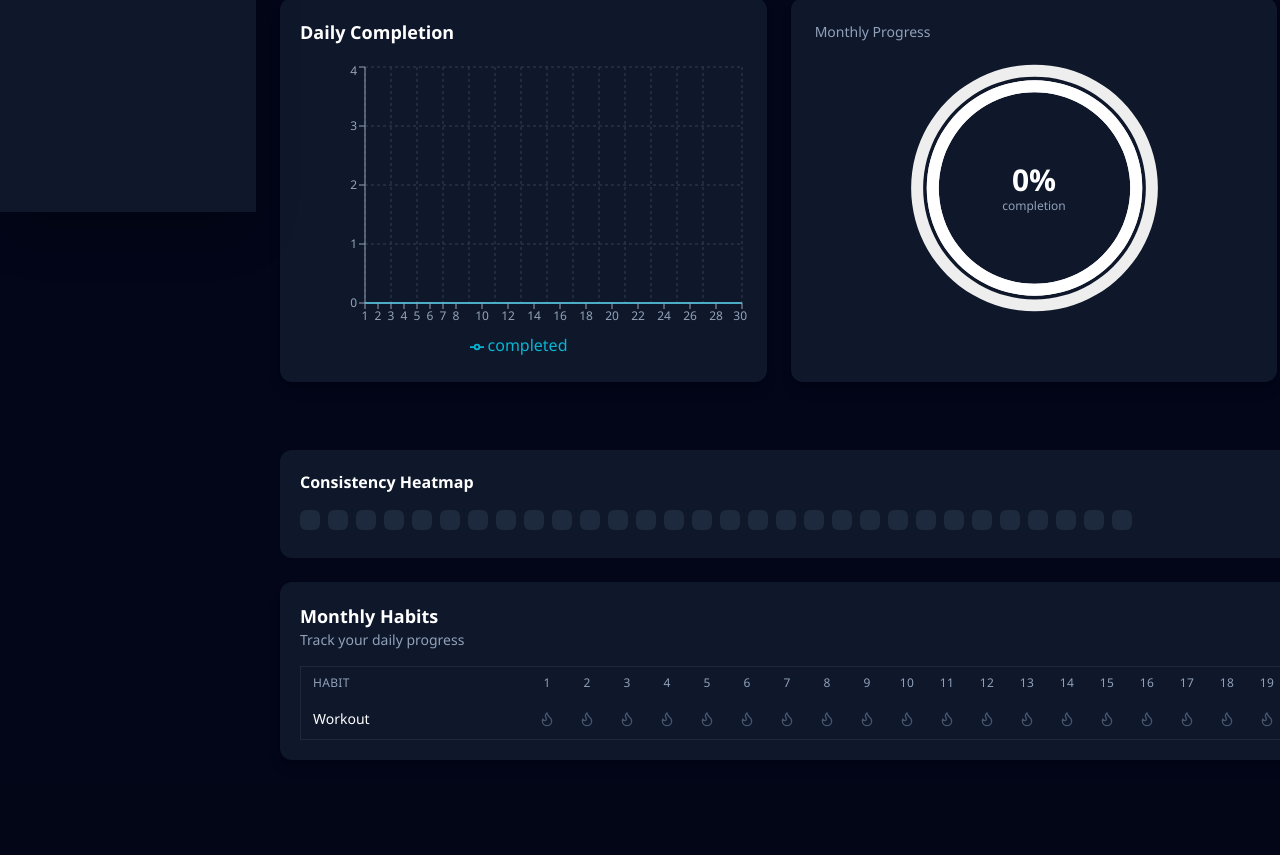
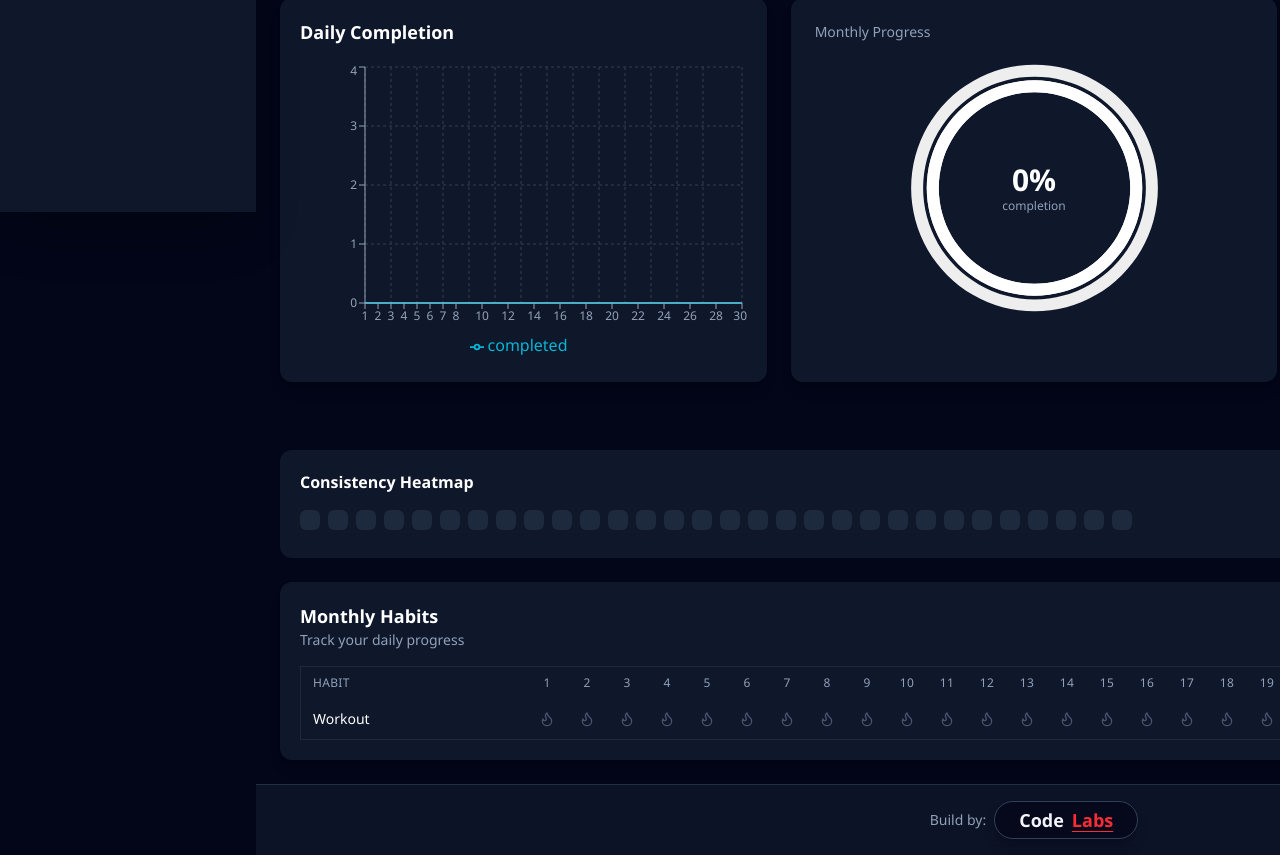
Before and after one commit to kumarsai12383/habit-tracker, a React (Vite) app: page / in a window 1280 px wide. Shown: the part 588-1443 px from the top of the page. Before the commit the page ends 1372 px from the top, so only its background shows below. Built offline with nearby package versions, Linux system fonts and the light colour scheme.

Commit message:
added the footer section

```diff
--- /dev/null
+++ b/src/components/Footer.jsx
@@ -0,0 +1,20 @@
+function Footer() {
+  return (
+    <footer className="mt-auto border-t border-slate-700/60 bg-slate-900/80 px-6 py-4 backdrop-blur-sm">
+      <div className="flex items-center justify-center text-sm font-medium text-slate-300">
+        <span className="mr-2 text-slate-400">Build by:</span>
+
+        <span className="inline-flex items-center gap-2 rounded-full border border-slate-700 bg-slate-950/70 px-4 py-1 shadow-lg shadow-black/20">
+          <span className="text-lg font-bold text-red-500"></span>
+          <span className="text-lg font-bold text-slate-100">Code</span>
+          <span className="text-lg font-bold text-red-500 underline decoration-red-500 underline-offset-4">
+            Labs
+          </span>
+          <span className="text-lg font-bold text-red-500"></span>
+        </span>
+      </div>
+    </footer>
+  );
+}
+
+export default Footer;
--- a/src/components/Layout.jsx
+++ b/src/components/Layout.jsx
@@ -1,5 +1,6 @@
 import Sidebar from "./Sidebar";
 import Header from "./Header";
+import Footer from "./Footer";
 
 function Layout({ children }) {
   return (
@@ -7,9 +8,10 @@ function Layout({ children }) {
       <div className="flex">
         <Sidebar />
 
-        <main className="ml-64 min-h-screen flex-1">
+        <main className="ml-64 flex min-h-screen flex-1 flex-col">
           <Header />
-          <section className="p-6">{children}</section>
+          <section className="flex-1 p-6">{children}</section>
+          <Footer />
         </main>
       </div>
     </div>
```
Also changed, not shown: index.html (line endings or trailing spaces).
